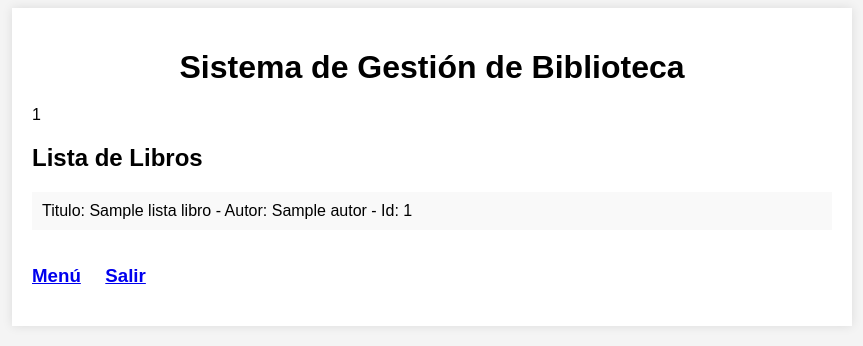
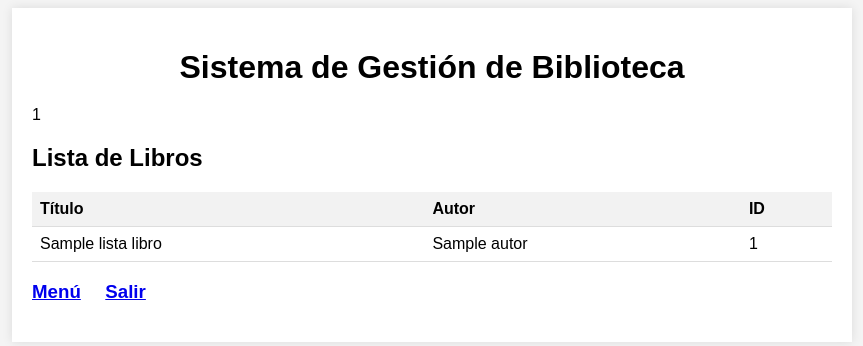
Before and after one commit to Wueisman/obligatorioPhp, a PHP site: template vista/lista_libros.php in a window 1280 px wide. Shown: the top 346 px of the page, without its empty margins (208-1071 px from the left). Run offline with PHP 8.4, Linux system fonts and the light colour scheme; the visitor is signed in with stand-in values (Sample User, id 1); tables that the repository leaves empty hold one stand-in row (values such as "Sample post"); the template is opened without the code that fills it: most values are stand-ins (such as "Sample title", 1, 10 or a date in 2020); some libraries are stand-ins or nearby versions.

Commit message:
diseno de tabla listar y validacion

```diff
--- a/vista/lista_libros.php
+++ b/vista/lista_libros.php
@@ -11,35 +11,73 @@ ini_set('display_errors', 1);
     <link rel="stylesheet" href="publico/estilos.css">
 </head>
 
+<style>
+    table {
+        border-collapse: collapse;
+        width: 100%;
+    }
+
+    th, td {
+        padding: 8px;
+        text-align: left;
+        border-bottom: 1px solid #ddd;
+    }
+
+    th {
+        background-color: #f2f2f2;
+    }
+
+    .no-libros {
+        margin-top: 20px;
+        font-style: italic;
+    }
+</style>
+
 <body>
     <div class="container">
         <h1>Sistema de Gestión de Biblioteca</h1>
-        <?php $mensaje =$_SESSION['mensaje']; ?>
-            <div class="mensaje">
-                <?php  if(isset($mensaje)) echo $mensaje; ?>
-            </div>
-            <?php  ?>
+        <?php $mensaje = $_SESSION['mensaje']; ?>
+        <div class="mensaje">
+            <?php if (isset($mensaje)) echo $mensaje; ?>
+        </div>
 
         <!-- Agregar Usuario Formulario -->
         <h2>Lista de Libros</h2>
-        <ul class="list-group">
-            <?php foreach ($listaLibros as $libro) { ?>
-                <li class="list-group-item">
-                    <?php echo "Titulo: ".$libro['titulo']; ?> -
-                    <?php echo "Autor: ". $libro['autor']; ?> -
-                    <?php echo "Id: ". $libro['Id']; ?>
-                </li>
-            <?php } ?>
-        </ul>
+        <?php if (empty($listaLibros)) { ?>
+            <p class="no-libros">No hay libros registrados.</p>
+        <?php } else { ?>
+            <table class="table">
+                <thead>
+                    <tr>
+                        <th>Título</th>
+                        <th>Autor</th>
+                        <th>ID</th>
+                    </tr>
+                </thead>
+                <tbody>
+                    <?php foreach ($listaLibros as $libro) { ?>
+                        <tr>
+                            <td><?php echo $libro['titulo']; ?></td>
+                            <td><?php echo $libro['autor']; ?></td>
+                            <td><?php echo $libro['Id']; ?></td>
+                        </tr>
+                    <?php } ?>
+                </tbody>
+            </table>
+        <?php } ?>
+
         <div class="enlaces">
             <div class="enlace">
-                <h3><a href=" <?php echo $_SERVER['PHP_SELF']."?accion=menu"; ?>">Menú</a></h3>
+                <h3><a href="<?php echo $_SERVER['PHP_SELF'] . "?accion=menu"; ?>">Menú</a></h3>
             </div>
             <div class="enlace">
-                <h3><a href=" <?php echo $_SERVER['PHP_SELF']."?accion=salir"; ?>">Salir</a></h3>
+                <h3><a href="<?php echo $_SERVER['PHP_SELF'] . "?accion=salir"; ?>">Salir</a></h3>
             </div>
         </div>
     </div>
 </body>
 
+
+
+
 </html>
```
